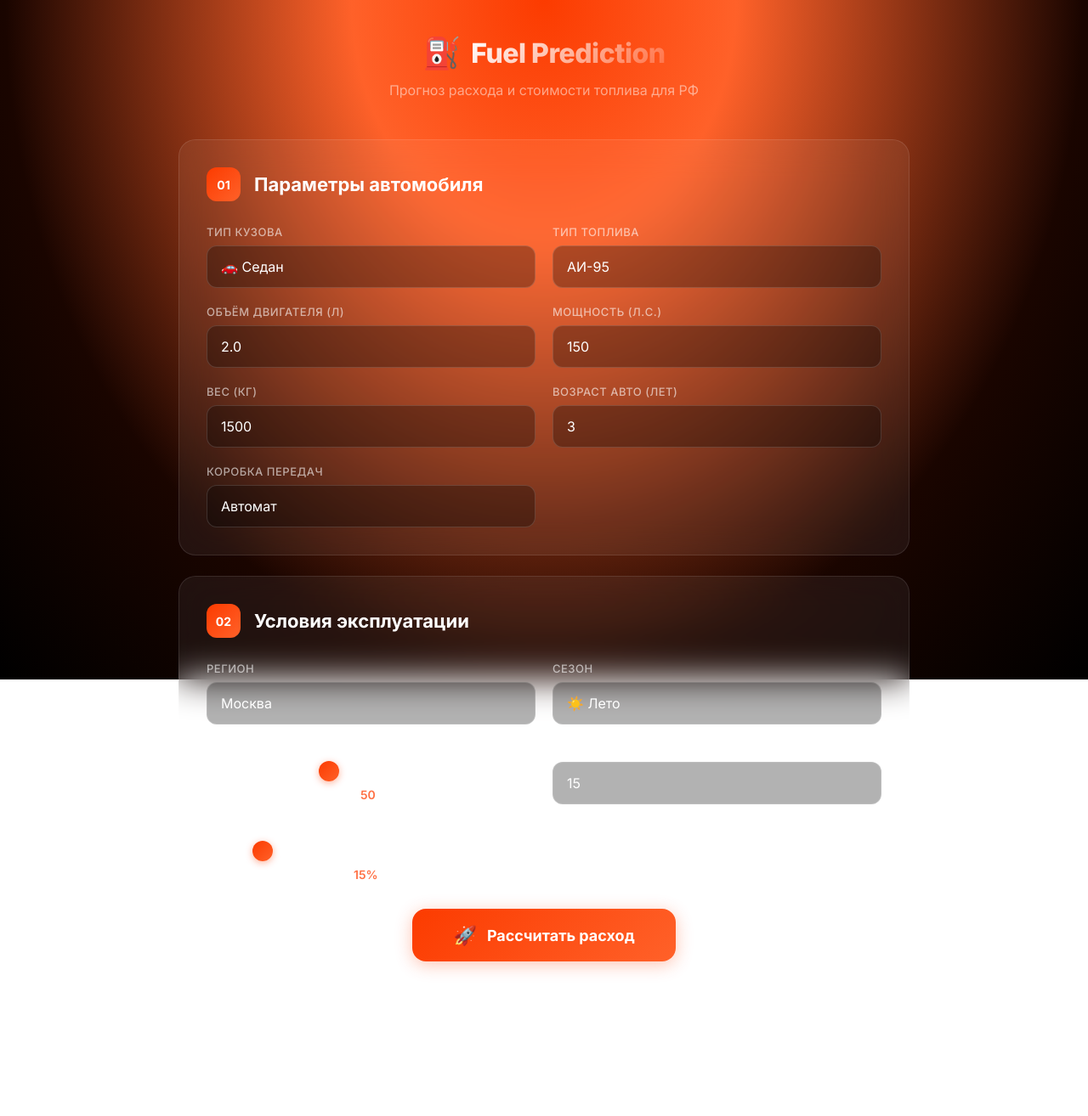
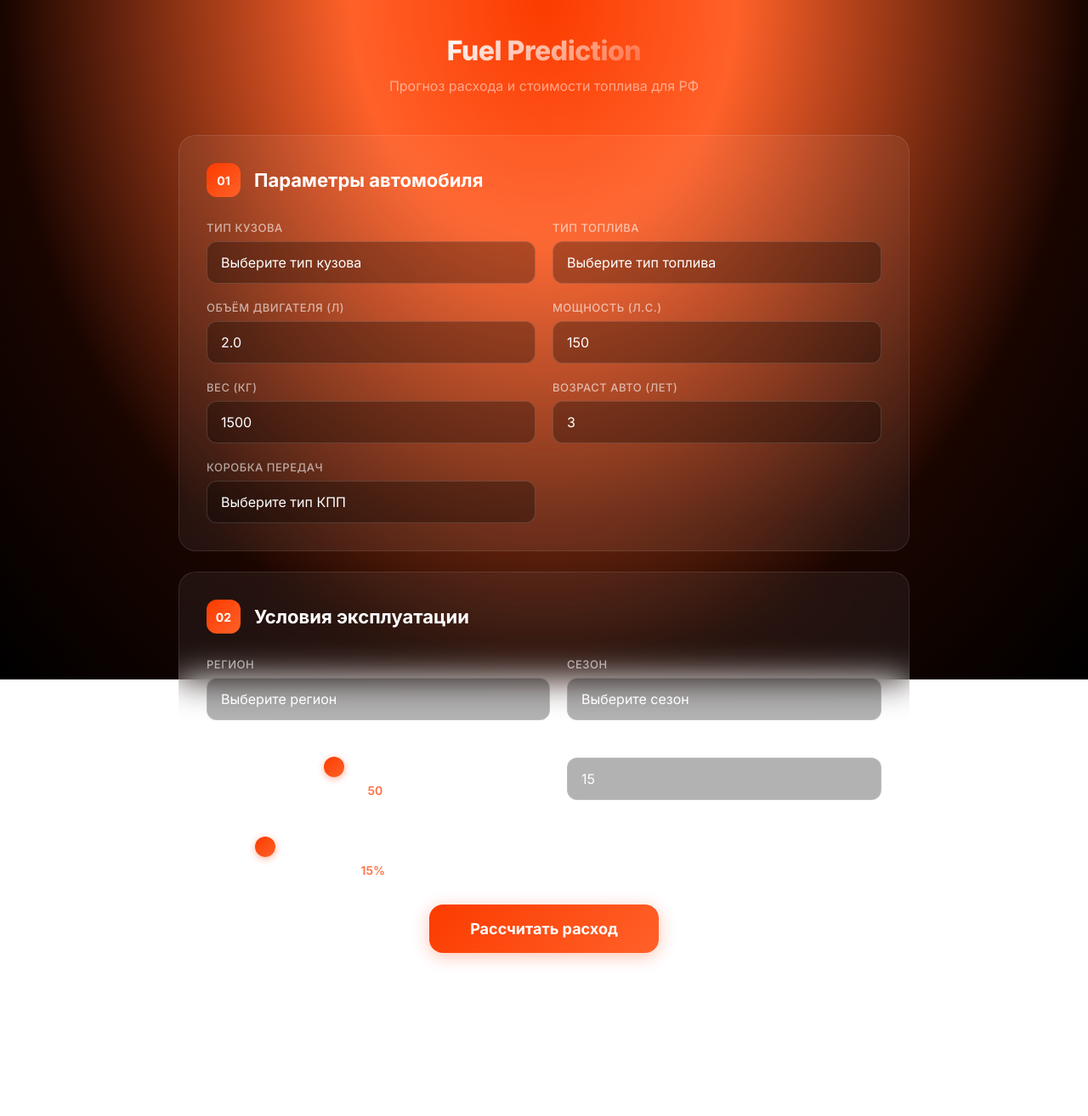
Before and after one commit to AreHumphrey/Fuel_consumption_forecasting, a Flask app: page / in a window 1280 px wide. Shown: the whole page at 85% size. After the commit the page ends 1135 px from the top, so only its background shows below. Run offline with Flask 3, Linux system fonts and the light colour scheme.

Commit message:
Добавлены регионы для выбора в index.html

```diff
--- a/templates/index.html
+++ b/templates/index.html
@@ -3,7 +3,7 @@
 <head>
     <meta charset="UTF-8">
     <meta name="viewport" content="width=device-width, initial-scale=1.0">
-    <title>Fuel Prediction — Прогноз расхода топлива</title>
+    <title>Прогноз расхода топлива</title>
     <link rel="stylesheet" href="{{ url_for('static', filename='style.css') }}">
     <link href="https://fonts.googleapis.com/css2?family=Inter:wght@400;500;600;700;800&display=swap" rel="stylesheet">
 </head>
@@ -13,16 +13,13 @@
 
     <div class="container">
 
-        <!-- Заголовок -->
         <header class="header">
             <div class="logo">
-                <span class="logo-icon">⛽</span>
                 <span class="logo-text">Fuel Prediction</span>
             </div>
             <p class="subtitle">Прогноз расхода и стоимости топлива для РФ</p>
         </header>
 
-        <!-- Форма ввода -->
         <form id="predictForm" class="form-card" method="POST" action="/predict_form">
             <div class="card-header">
                 <span class="step-number">01</span>
@@ -31,62 +28,61 @@
 
             <div class="form-grid">
 
-                <!-- Тип кузова -->
+
                 <div class="form-group">
                     <label for="vehicle_type">Тип кузова</label>
                     <select id="vehicle_type" name="vehicle_type" required>
-                        <option value="sedan">🚗 Седан</option>
-                        <option value="suv">🚙 Внедорожник</option>
-                        <option value="hatchback">🚕 Хэтчбек</option>
-                        <option value="truck">🚚 Грузовик</option>
-                        <option value="commercial">🚌 Коммерческий</option>
+                        <option value="" disabled selected>Выберите тип кузова</option>
+                        <option value="sedan">Седан</option>
+                        <option value="suv">Внедорожник</option>
+                        <option value="hatchback">Хэтчбек</option>
+                        <option value="truck">Грузовик</option>
+                        <option value="commercial">Коммерческий</option>
                     </select>
                 </div>
 
-                <!-- Тип топлива -->
                 <div class="form-group">
                     <label for="fuel_type">Тип топлива</label>
                     <select id="fuel_type" name="fuel_type" required>
+                        <option value="" disabled selected>Выберите тип топлива</option>
                         <option value="ai92">АИ-92</option>
-                        <option value="ai95" selected>АИ-95</option>
+                        <option value="ai95">АИ-95</option>
                         <option value="diesel">Дизель</option>
                     </select>
                 </div>
 
-                <!-- Объём двигателя -->
                 <div class="form-group">
                     <label for="engine_volume">Объём двигателя (л)</label>
                     <input type="number" id="engine_volume" name="engine_volume_l"
                            value="2.0" step="0.1" min="0.8" max="8.0" required>
                 </div>
 
-                <!-- Мощность -->
                 <div class="form-group">
                     <label for="engine_power">Мощность (л.с.)</label>
                     <input type="number" id="engine_power" name="engine_power_hp"
                            value="150" step="1" min="50" max="500" required>
                 </div>
 
-                <!-- Вес -->
+
                 <div class="form-group">
                     <label for="vehicle_weight">Вес (кг)</label>
                     <input type="number" id="vehicle_weight" name="vehicle_weight_kg"
                            value="1500" step="10" min="800" max="3500" required>
                 </div>
 
-                <!-- Возраст -->
                 <div class="form-group">
                     <label for="vehicle_age">Возраст авто (лет)</label>
                     <input type="number" id="vehicle_age" name="vehicle_age_years"
                            value="3" step="1" min="0" max="30" required>
                 </div>
 
-                <!-- КПП -->
+
                 <div class="form-group">
                     <label for="transmission">Коробка передач</label>
                     <select id="transmission" name="transmission" required>
+                        <option value="" disabled selected>Выберите тип КПП</option>
                         <option value="manual">Механика</option>
-                        <option value="automatic" selected>Автомат</option>
+                        <option value="automatic">Автомат</option>
                         <option value="cvt">Вариатор</option>
                         <option value="robot">Робот</option>
                     </select>
@@ -95,7 +91,6 @@
             </div>
         </form>
 
-        <!-- Условия эксплуатации -->
         <form id="conditionsForm" class="form-card" method="POST" action="/predict_form">
             <div class="card-header">
                 <span class="step-number">02</span>
@@ -108,29 +103,103 @@
                 <div class="form-group">
                     <label for="region_code">Регион</label>
                     <select id="region_code" name="region_code" required>
+                        <option value="" disabled selected>Выберите регион</option>
+                        <option value="01">Республика Адыгея</option>
+                        <option value="02">Республика Башкортостан</option>
+                        <option value="03">Республика Бурятия</option>
+                        <option value="04">Республика Алтай</option>
+                        <option value="05">Республика Дагестан</option>
+                        <option value="06">Республика Ингушетия</option>
+                        <option value="07">Кабардино-Балкарская Республика</option>
+                        <option value="08">Республика Калмыкия</option>
+                        <option value="09">Карачаево-Черкесская Республика</option>
+                        <option value="10">Республика Карелия</option>
+                        <option value="11">Республика Коми</option>
+                        <option value="12">Республика Марий Эл</option>
+                        <option value="13">Республика Мордовия</option>
+                        <option value="14">Республика Саха (Якутия)</option>
+                        <option value="15">Республика Северная Осетия — Алания</option>
+                        <option value="16">Республика Татарстан</option>
+                        <option value="17">Республика Тыва</option>
+                        <option value="18">Удмуртская Республика</option>
+                        <option value="19">Республика Хакасия</option>
+                        <option value="20">Чеченская Республика</option>
+                        <option value="21">Чувашская Республика — Чувашия</option>
+                        <option value="23">Краснодарский край</option>
+                        <option value="24">Красноярский край</option>
+                        <option value="25">Приморский край</option>
+                        <option value="26">Ставропольский край</option>
+                        <option value="27">Хабаровский край</option>
+                        <option value="28">Амурская область</option>
+                        <option value="29">Архангельская область</option>
+                        <option value="30">Астраханская область</option>
+                        <option value="31">Белгородская область</option>
+                        <option value="32">Брянская область</option>
+                        <option value="33">Владимирская область</option>
+                        <option value="34">Волгоградская область</option>
+                        <option value="35">Вологодская область</option>
+                        <option value="36">Воронежская область</option>
+                        <option value="37">Ивановская область</option>
+                        <option value="38">Иркутская область</option>
+                        <option value="39">Калининградская область</option>
+                        <option value="40">Калужская область</option>
+                        <option value="41">Камчатский край</option>
+                        <option value="42">Кемеровская область — Кузбасс</option>
+                        <option value="43">Кировская область</option>
+                        <option value="44">Костромская область</option>
+                        <option value="45">Курганская область</option>
+                        <option value="46">Курская область</option>
+                        <option value="47">Ленинградская область</option>
+                        <option value="48">Липецкая область</option>
+                        <option value="49">Магаданская область</option>
+                        <option value="50">Московская область</option>
+                        <option value="51">Мурманская область</option>
+                        <option value="52">Нижегородская область</option>
+                        <option value="53">Новгородская область</option>
+                        <option value="54">Новосибирская область</option>
+                        <option value="55">Омская область</option>
+                        <option value="56">Оренбургская область</option>
+                        <option value="57">Орловская область</option>
+                        <option value="58">Пензенская область</option>
+                        <option value="59">Пермский край</option>
+                        <option value="60">Псковская область</option>
+                        <option value="61">Ростовская область</option>
+                        <option value="62">Рязанская область</option>
+                        <option value="63">Самарская область</option>
+                        <option value="64">Саратовская область</option>
+                        <option value="65">Сахалинская область</option>
+                        <option value="66">Свердловская область</option>
+                        <option value="67">Смоленская область</option>
+                        <option value="68">Тамбовская область</option>
+                        <option value="69">Тверская область</option>
+                        <option value="70">Томская область</option>
+                        <option value="71">Тульская область</option>
+                        <option value="72">Тюменская область</option>
+                        <option value="73">Ульяновская область</option>
+                        <option value="74">Челябинская область</option>
+                        <option value="75">Забайкальский край</option>
+                        <option value="76">Ярославская область</option>
                         <option value="77">Москва</option>
                         <option value="78">Санкт-Петербург</option>
-                        <option value="50">Московская область</option>
-                        <option value="23">Краснодарский край</option>
-                        <option value="66">Свердловская область</option>
-                        <option value="54">Новосибирская область</option>
-                        <option value="14">Якутия</option>
-                        <option value="87">Чукотка</option>
+                        <option value="79">Еврейская автономная область</option>
+                        <option value="83">Ненецкий автономный округ</option>
+                        <option value="86">Ханты-Мансийский автономный округ — Югра</option>
+                        <option value="87">Чукотский автономный округ</option>
+                        <option value="89">Ямало-Ненецкий автономный округ</option>
                     </select>
                 </div>
 
-                <!-- Сезон -->
                 <div class="form-group">
                     <label for="season">Сезон</label>
                     <select id="season" name="season" required>
-                        <option value="winter">❄️ Зима</option>
-                        <option value="spring">🌸 Весна</option>
-                        <option value="summer" selected>☀️ Лето</option>
-                        <option value="autumn">🍂 Осень</option>
+                        <option value="" disabled selected>Выберите сезон</option>
+                        <option value="winter">Зима</option>
+                        <option value="spring">Весна</option>
+                        <option value="summer">Лето</option>
+                        <option value="autumn">Осень</option>
                     </select>
                 </div>
 
-                <!-- Средняя скорость -->
                 <div class="form-group">
                     <label for="avg_speed">Средняя скорость (км/ч)</label>
                     <input type="range" id="avg_speed" name="avg_speed_kmh"
@@ -143,14 +212,13 @@
                     </div>
                 </div>
 
-                <!-- Поездок в неделю -->
                 <div class="form-group">
                     <label for="trips">Поездок в неделю</label>
                     <input type="number" id="trips" name="avg_weekly_trips"
                            value="15" min="0" max="50" required>
                 </div>
 
-                <!-- Ночные поездки -->
+
                 <div class="form-group">
                     <label for="night_ratio">Ночных поездок (%)</label>
                     <input type="range" id="night_ratio" name="night_trip_ratio_input"
@@ -166,16 +234,14 @@
 
             </div>
 
-            <!-- Кнопка -->
             <div class="submit-wrapper">
                 <button type="submit" class="btn-calculate" id="calcBtn">
-                    <span class="btn-icon">🚀</span>
                     <span class="btn-text">Рассчитать расход</span>
                 </button>
             </div>
         </form>
 
-        <!-- Блок результатов (скрыт по умолчанию) -->
+
         <div id="resultBlock" class="result-card" style="display: none;">
             <div class="card-header">
                 <span class="step-number">03</span>
@@ -183,21 +249,20 @@
             </div>
 
             <div class="metrics-grid">
-                <!-- Расход -->
+
                 <div class="metric-card">
                     <div class="metric-label">Прогноз расхода</div>
                     <div class="metric-value" id="consumptionValue">—</div>
                     <div class="metric-unit">л / 100 км</div>
                 </div>
 
-                <!-- Цена за 100 км -->
+
                 <div class="metric-card">
                     <div class="metric-label">Стоимость 100 км</div>
                     <div class="metric-value" id="cost100Value">—</div>
                     <div class="metric-unit">руб.</div>
                 </div>
 
-                <!-- Цена за литр -->
                 <div class="metric-card">
                     <div class="metric-label">Цена топлива</div>
                     <div class="metric-value" id="priceValue">—</div>
@@ -205,7 +270,6 @@
                 </div>
             </div>
 
-            <!-- Дополнительная информация -->
             <div class="trip-details">
                 <h3 class="details-title">Расчёт для разных дистанций</h3>
                 <div class="trip-grid">
@@ -225,9 +289,8 @@
             </div>
         </div>
 
-        <!-- Футер -->
         <footer class="footer">
-            <p>Fuel Prediction © 2026 · Модель на CatBoost · Цены по данным benzin-price.ru</p>
+            <p>Fuel Prediction © 2026 ·  Цены по данным benzin-price.ru</p>
         </footer>
 
     </div>
@@ -272,7 +335,6 @@
 
                 const result = await response.json();
 
-                // Анимация появления
                 resultBlock.style.display = 'block';
                 resultBlock.style.opacity = '0';
                 resultBlock.style.transform = 'translateY(20px)';
@@ -283,18 +345,15 @@
                     resultBlock.style.transform = 'translateY(0)';
                 }, 50);
 
-                // Заполняем метрики
                 document.getElementById('consumptionValue').textContent = result.predicted_consumption_l100km.toFixed(2);
                 document.getElementById('cost100Value').textContent = result.cost_per_100km_rub.toLocaleString('ru-RU', {minimumFractionDigits: 2});
                 document.getElementById('priceValue').textContent = result.fuel_price_rub_l.toFixed(2);
 
-                // Расчёт для дистанций
                 const cost100 = result.cost_per_100km_rub;
                 document.getElementById('trip100').textContent = cost100.toLocaleString('ru-RU', {minimumFractionDigits: 0, maximumFractionDigits: 0}) + ' ₽';
                 document.getElementById('trip450').textContent = (cost100 * 4.5).toLocaleString('ru-RU', {minimumFractionDigits: 0, maximumFractionDigits: 0}) + ' ₽';
                 document.getElementById('trip1000').textContent = (cost100 * 10).toLocaleString('ru-RU', {minimumFractionDigits: 0, maximumFractionDigits: 0}) + ' ₽';
 
-                // Скроллим к результатам
                 resultBlock.scrollIntoView({ behavior: 'smooth', block: 'center' });
 
             } catch (error) {
```
